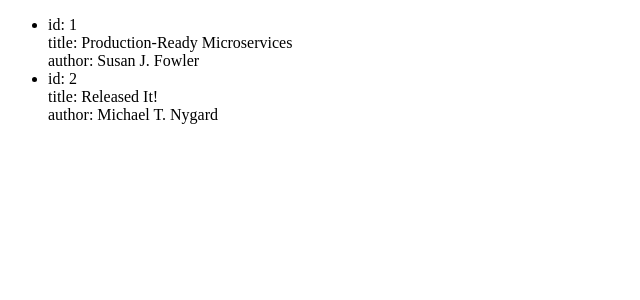
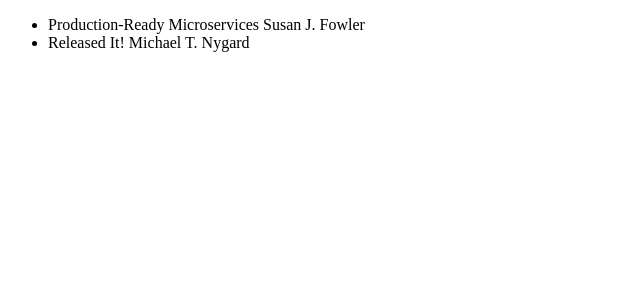
Before and after one commit to iks3000/react-redux-store, a React (Create React App) app: page / in a window 1280 px wide. Shown: the top 300 px of the page, without its empty margins (0-640 px from the left). Built offline with nearby package versions, Linux system fonts and the light colour scheme.

Commit message:
created routing

```diff
--- a/src/components/app/app.js
+++ b/src/components/app/app.js
@@ -1,28 +1,21 @@
 import React from 'react';
+import { Route, Switch } from 'react-router-dom';
+import { HomePage, CartPage } from '../pages';
 import './app.css';
-import { withBookstoreService } from '../hoc';
 
-const App = ({ bookstoreService }) => {
-  console.log(bookstoreService.getBooks());
-
-  const BooksList = () => (
-    <>
-      { bookstoreService.getBooks().map(book => (
-        <li key={book.id}>
-          <div>id: {book.id}</div>
-          <div>title: {book.title}</div>
-          <div>author: {book.author}</div>
-        </li>
-        ))
-      }
-    </>
-  );
-
+const App = () => {
   return (
-    <ul>
-      <BooksList />
-    </ul>
+    <Switch>
+      <Route exact
+        path="/"
+        component={HomePage}
+      />
+      <Route
+        path="/cart"
+        component={CartPage}
+      />
+    </Switch>
   )
 };
 
-export default withBookstoreService()(App);
+export default App;
--- /dev/null
+++ b/src/components/book-list-item/book-list-item.js
@@ -0,0 +1,13 @@
+import React from 'react';
+import './book-list-item.css';
+
+const BookListItem = ({ book }) => {
+  const { title, author } = book;
+  return (
+    <>
+      <span>{title} {author}</span>
+    </>
+  );
+};
+
+export default BookListItem;
--- /dev/null
+++ b/src/components/book-list-item/index.js
@@ -0,0 +1,3 @@
+import BookListItem from './book-list-item';
+
+export default BookListItem;
--- /dev/null
+++ b/src/components/book-list/book-list.js
@@ -0,0 +1,24 @@
+import React, { Component } from 'react';
+import BookListItem from '../book-list-item';
+import './book-list.css';
+
+class BookList extends Component {
+  render() {
+    const { books } = this.props;
+    return (
+      <ul>
+        {
+          books.map((bookItem) => {
+            return (
+              <li key={bookItem.id}>
+                <BookListItem book={bookItem} />
+              </li>
+            )
+          })
+        }
+      </ul>
+    )
+  }
+};
+
+export default BookList;
--- /dev/null
+++ b/src/components/book-list/index.js
@@ -0,0 +1,3 @@
+import BookList from './book-list';
+
+export default BookList;
--- /dev/null
+++ b/src/components/pages/cart-page.js
@@ -0,0 +1,7 @@
+import React from 'react';
+
+const CartPage = () => {
+  return <div>Cart Page</div>
+};
+
+export default CartPage;
--- /dev/null
+++ b/src/components/pages/home-page.js
@@ -0,0 +1,22 @@
+import React from 'react';
+import BookList from '../book-list';
+
+const HomePage = () => {
+  const TestBooks = [
+    {
+      id: 1,
+      title: 'Production-Ready Microservices',
+      author: 'Susan J. Fowler'
+    },
+    {
+      id: 2,
+      title: 'Released It!',
+      author: 'Michael T. Nygard'
+    }
+  ];
+  return (
+    <BookList books={TestBooks} />
+  )
+};
+
+export default HomePage;
--- /dev/null
+++ b/src/components/pages/index.js
@@ -0,0 +1,7 @@
+import HomePage from './home-page';
+import CartPage from './cart-page';
+
+export {
+  HomePage,
+  CartPage
+};
```
Also changed, not shown: src/components/book-list-item/book-list-item.css (added), src/components/book-list/book-list.css (added).
